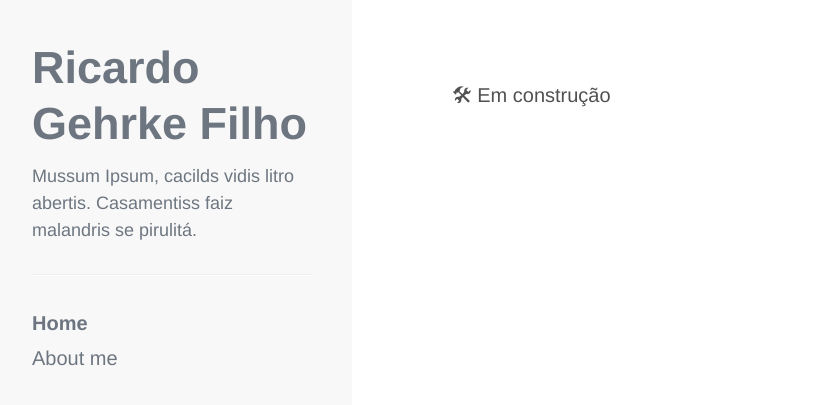
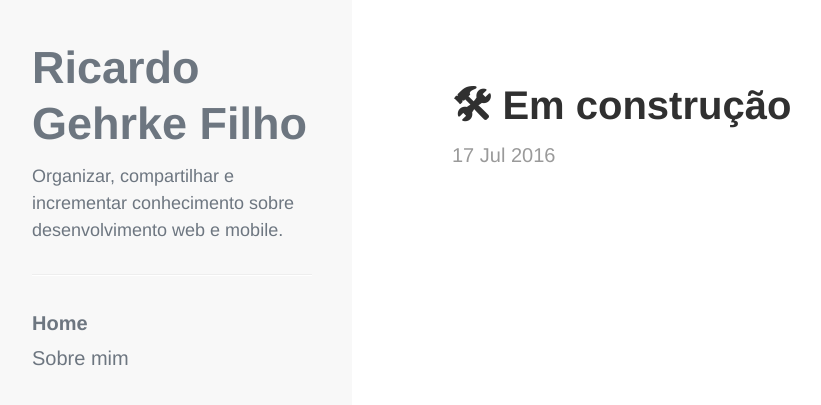
Before and after one commit to ricardo0100/ricardo0100.github.io, a Jekyll site: the page built from index.html, in a window 1280 px wide. Shown: the top 405 px of the page, without its empty margins (8-829 px from the left). Built offline with Jekyll 4.4.1, drawn with Linux system fonts in a browser that asks for light colours.

Commit message:
Ajuste da descrição

```diff
--- a/_config.yml
+++ b/_config.yml
@@ -1,6 +1,6 @@
 title:            Ricardo Gehrke Filho
 tagline:          ''
-description:      'Mussum Ipsum, cacilds vidis litro abertis. Casamentiss faiz malandris se pirulitá.'
+description:      'Organizar, compartilhar e incrementar conhecimento sobre desenvolvimento web e mobile.'
 url:              ricardofilho.com.br
 baseurl:          /
 
--- a/index.html
+++ b/index.html
@@ -2,8 +2,6 @@
 layout: default
 title: Home
 ---
-
-🛠 Em construção
 
 <div class="posts">
   {% for post in site.posts %}
```
Also changed, not shown: _posts/2016-07-17-first-post.markdown (added, +9 -0 lines), about.md (deleted, +0 -14 lines), sobre-mim.markdown (added, +12 -0 lines).
